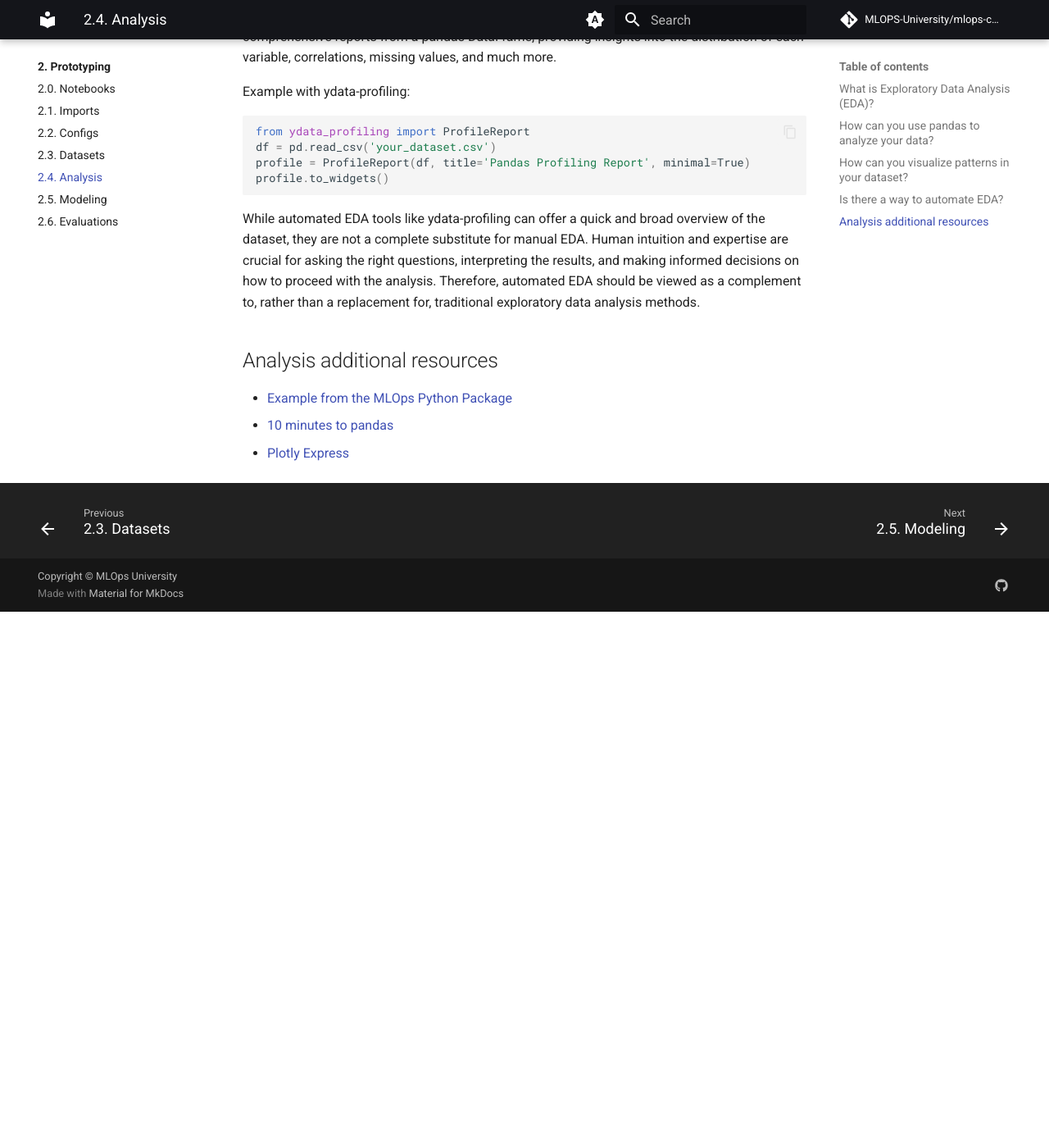
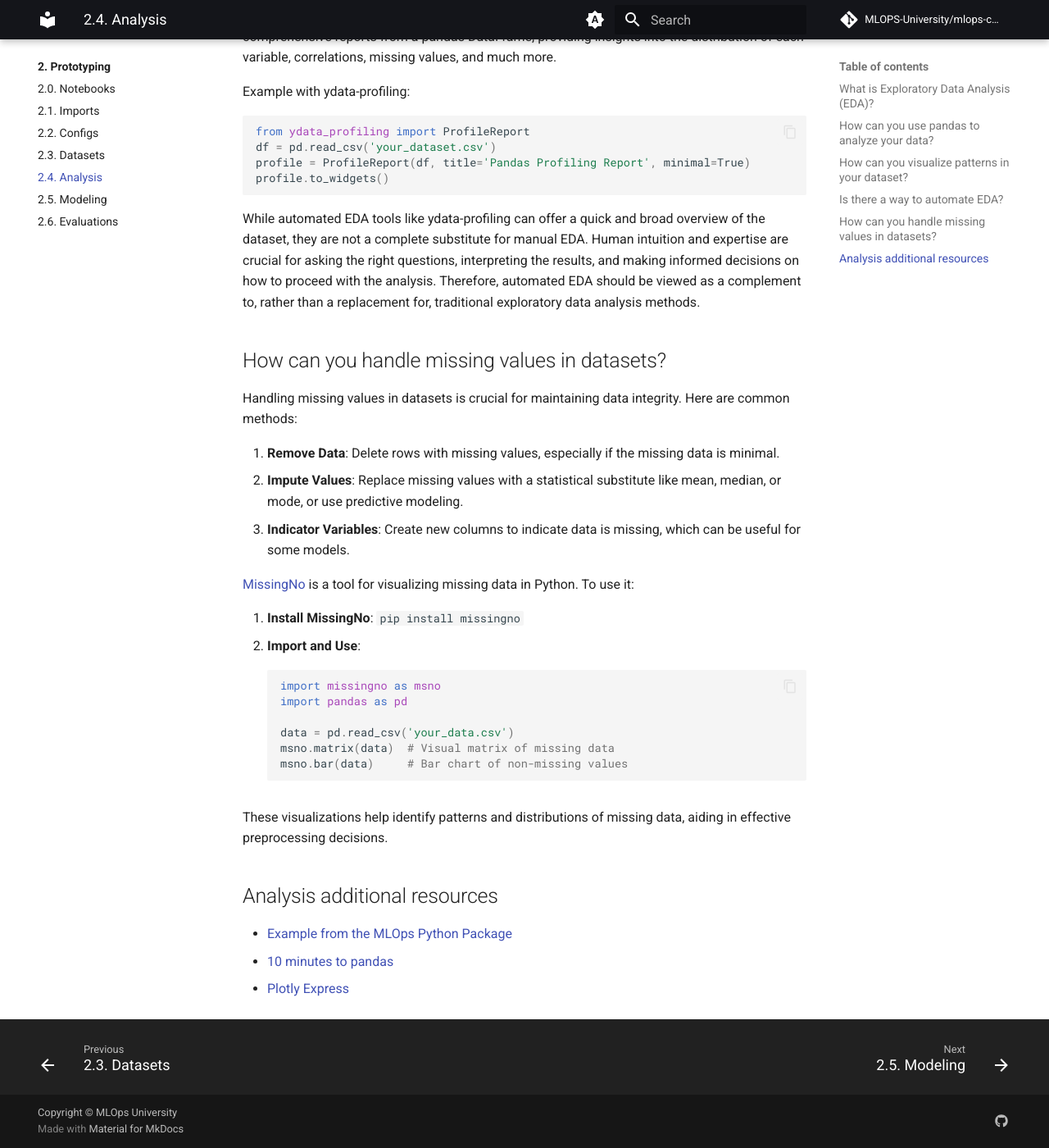
Before and after one commit to MLOps-Courses/mlops-coding-course, an MkDocs documentation site: the page built from docs/2. Prototyping/2.4. Analysis.md, in a window 1280 px wide and 1400 px high, scrolled down 1854 px. Shown: the whole window at 82% size. Built offline with MkDocs 1.6.1 and Material for MkDocs 9.7.7, drawn with Linux system fonts in a browser that asks for light colours; comment, search, counter and statistics services are not loaded; before the commit the page ends 2600 px from its top, so only the background shows below that.

Commit message:
section 2 review

````diff
--- a/docs/2. Prototyping/2.4. Analysis.md
+++ b/docs/2. Prototyping/2.4. Analysis.md
@@ -62,6 +62,29 @@ profile.to_widgets()
 
 While automated EDA tools like ydata-profiling can offer a quick and broad overview of the dataset, they are not a complete substitute for manual EDA. Human intuition and expertise are crucial for asking the right questions, interpreting the results, and making informed decisions on how to proceed with the analysis. Therefore, automated EDA should be viewed as a complement to, rather than a replacement for, traditional exploratory data analysis methods.
 
+## How can you handle missing values in datasets?
+
+Handling missing values in datasets is crucial for maintaining data integrity. Here are common methods:
+
+1. **Remove Data**: Delete rows with missing values, especially if the missing data is minimal.
+2. **Impute Values**: Replace missing values with a statistical substitute like mean, median, or mode, or use predictive modeling.
+3. **Indicator Variables**: Create new columns to indicate data is missing, which can be useful for some models.
+
+[MissingNo](https://github.com/ResidentMario/missingno) is a tool for visualizing missing data in Python. To use it:
+
+1. **Install MissingNo**: `pip install missingno`
+2. **Import and Use**:
+```python
+import missingno as msno
+import pandas as pd
+
+data = pd.read_csv('your_data.csv')
+msno.matrix(data)  # Visual matrix of missing data
+msno.bar(data)     # Bar chart of non-missing values
+```
+
+These visualizations help identify patterns and distributions of missing data, aiding in effective preprocessing decisions.
+
 ## Analysis additional resources
 
 - [Example from the MLOps Python Package](https://github.com/fmind/mlops-python-package/blob/main/notebooks/prototype.ipynb)
````
Also changed, not shown: docs/2. Prototyping/2.2. Configs.md (+2 -1 lines), docs/2. Prototyping/2.5. Modeling.md (+1 -1 lines).
